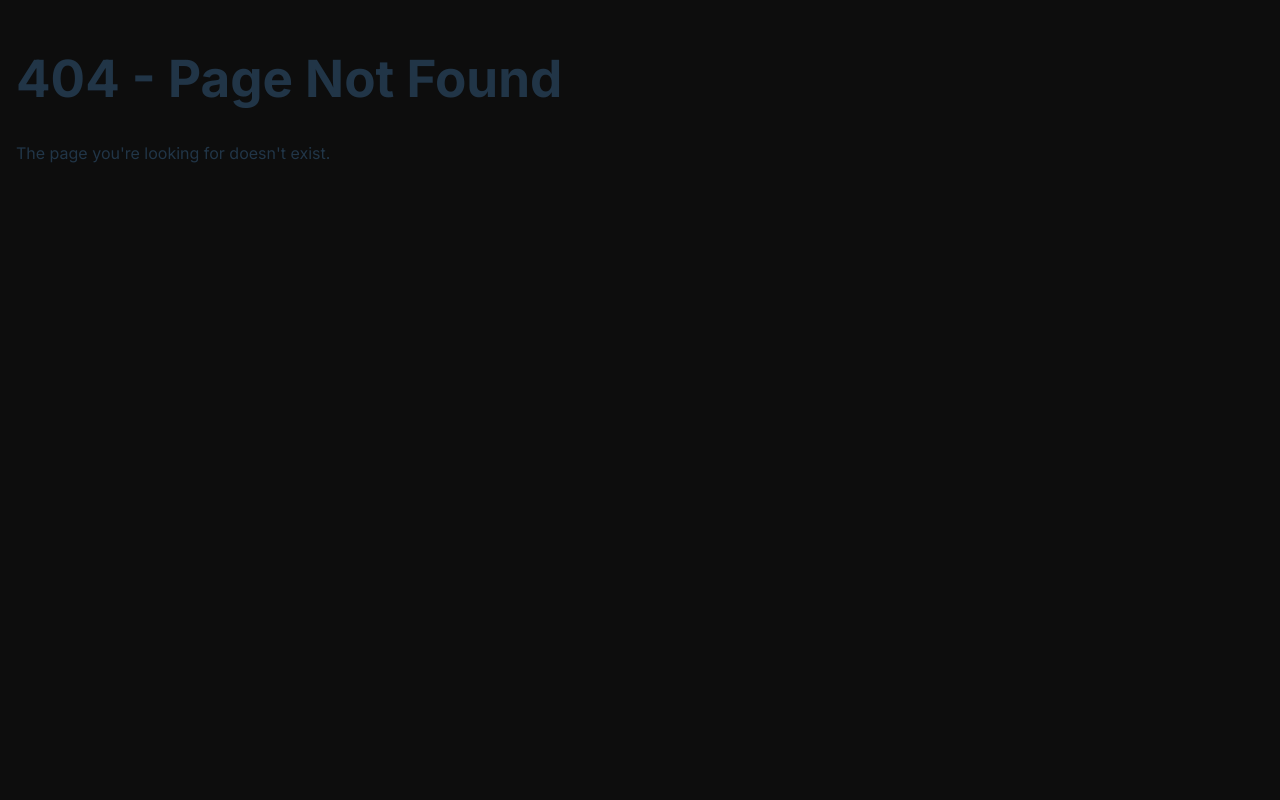
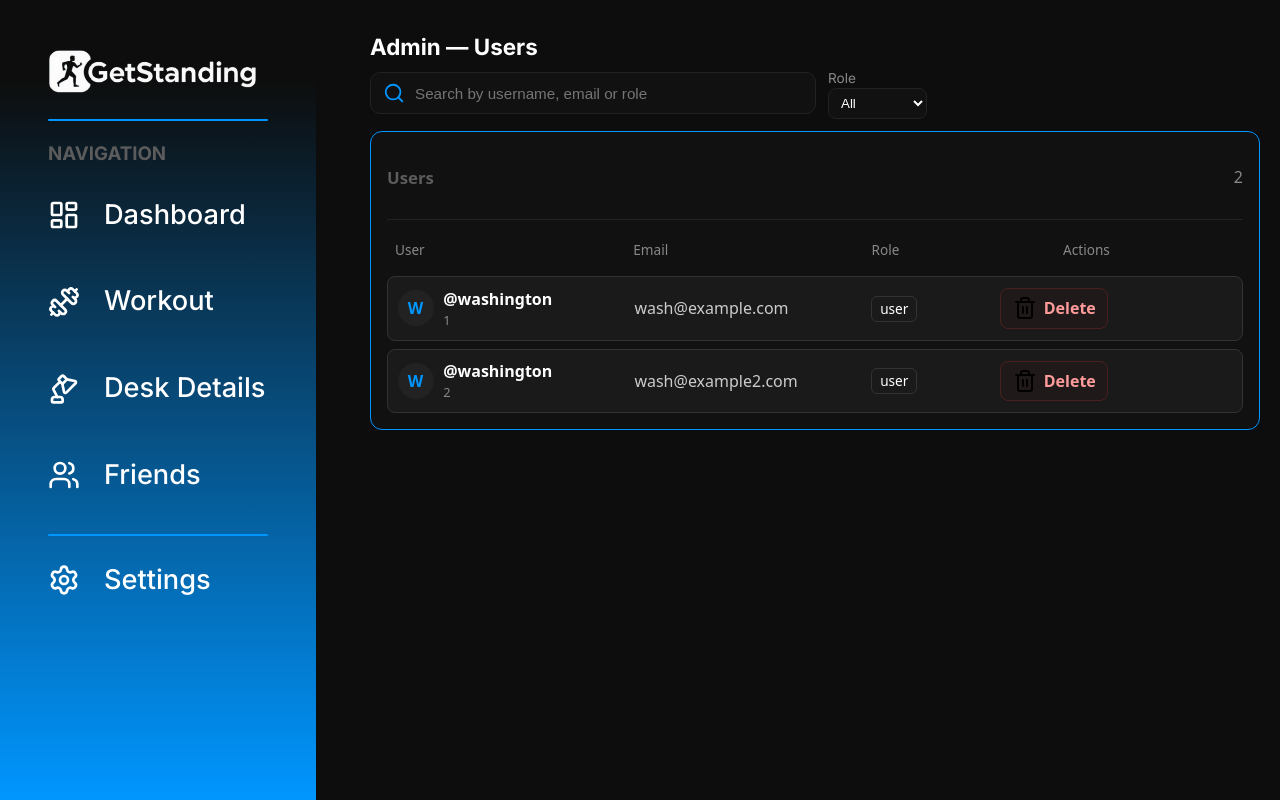
Before and after one commit to vladi245/WebFrontend-group8, a React (Vite) app: page /admin in a window 1280 px wide. Before the commit this address led to /error. Built offline with nearby package versions, Linux system fonts and the light colour scheme.

Commit message:
(SG-88) setup a basic admin control panel for users component

```diff
--- a/src/App.tsx
+++ b/src/App.tsx
@@ -12,6 +12,7 @@ import Workout from './pages/Workout'
 import Settings from './pages/Settings'
 import Friends from './pages/Friends'
 import Dashboard from './pages/Dashboard'
+import UsersPage from './pages/Admin/UsersPage'
 
 function App() {
 
@@ -26,6 +27,7 @@ function App() {
           <Route path="/about" element={<AboutUs />} />
           <Route path="/desk" element={<Desk />} />
           <Route path="/workout" element={<Workout />} />
+          <Route path="/admin" element={<UsersPage />} />
           <Route path="/dashboard" element={<Dashboard />} />
           <Route path="/settings" element={<Settings />} />
           <Route path="/friends" element={<Friends />} />
--- /dev/null
+++ b/src/pages/Admin/SearchBar/SearchBar.module.css
@@ -0,0 +1,26 @@
+.wrapper {
+display: flex;
+align-items: center;
+gap: 0.5rem;
+background: #111;
+border: 1px solid #222;
+padding: 0.5rem 0.75rem;
+border-radius: 10px;
+width: 420px;
+}
+
+
+.icon {
+font-size: 1rem;
+color: #0096FF;
+}
+
+
+.input {
+background: transparent;
+border: none;
+outline: none;
+color: #fff;
+font-size: 0.95rem;
+width: 100%;
+}
--- /dev/null
+++ b/src/pages/Admin/SearchBar/SearchBar.tsx
@@ -0,0 +1,25 @@
+import React from 'react';
+import styles from './SearchBar.module.css';
+import { Search } from 'lucide-react';
+
+
+interface Props {
+placeholder?: string;
+value: string;
+onChange: (val: string) => void;
+}
+
+
+export default function SearchBar({ placeholder = 'Search...', value, onChange }: Props) {
+return (
+<div className={styles.wrapper}>
+<Search className={styles.icon} />
+<input
+className={styles.input}
+placeholder={placeholder}
+value={value}
+onChange={(e) => onChange(e.target.value)}
+/>
+</div>
+);
+}
--- /dev/null
+++ b/src/pages/Admin/UsersPage.module.css
@@ -0,0 +1,30 @@
+.title {
+color: white;
+font-size: 1.4rem;
+margin-bottom: 8px;
+}
+
+
+.controlsRow {
+display: flex;
+align-items: center;
+gap: 12px;
+}
+
+
+.filterWrap {
+display: flex;
+flex-direction: column;
+}
+
+
+.filterLabel { color: #888; font-size: 0.85rem }
+
+
+.select {
+background: #111;
+border: 1px solid #222;
+color: white;
+padding: 6px 8px;
+border-radius: 8px;
+}
--- /dev/null
+++ b/src/pages/Admin/UsersPage.tsx
@@ -0,0 +1,89 @@
+import React, { useEffect, useMemo, useState } from 'react';
+import Navbar from '../../components/NavbarVertical/Navbar';
+import SearchBar from './SearchBar/SearchBar';
+import UsersTable from './UsersTable/UsersTable';
+import styles from './UsersPage.module.css';
+
+
+// Temporary mock fetching function — replace with your real API call
+async function fetchUsersMock() {
+return new Promise(resolve => {
+setTimeout(() => {
+resolve([
+{ id: '1', name: 'washington', email: 'wash@example.com', type: 'user' },
+{ id: '2', name: 'washington', email: 'wash@example2.com', type: 'user' }
+]);
+}, 350);
+});
+}
+
+
+export default function UsersPage() {
+const [query, setQuery] = useState('');
+const [roleFilter, setRoleFilter] = useState('all');
+const [users, setUsers] = useState([] as any[]);
+const [loading, setLoading] = useState(true);
+
+
+useEffect(() => {
+let mounted = true;
+setLoading(true);
+fetchUsersMock().then((data: any) => {
+if (!mounted) return;
+setUsers(data);
+setLoading(false);
+});
+return () => { mounted = false };
+}, []);
+
+
+const handleDelete = (id: string) => {
+// Replace with real delete call
+setUsers(prev => prev.filter(u => u.id !== id));
+};
+
+
+const filtered = useMemo(() => {
+const q = query.trim().toLowerCase();
+return users.filter(u => {
+if (roleFilter !== 'all' && u.role !== roleFilter) return false;
+if (!q) return true;
+return (
+u.username.toLowerCase().includes(q) ||
+u.email.toLowerCase().includes(q) ||
+(u.role || '').toLowerCase().includes(q)
+);
+});
+}, [users, query, roleFilter]);
+
+
+return (
+<>
+<Navbar />
+<div style={{ marginLeft: '350px', padding: '20px' }}>
+<h1 className={styles.title}>Admin — Users</h1>
+<div className={styles.controlsRow}>
+<SearchBar
+placeholder="Search by username, email or role"
+value={query}
+onChange={(v) => setQuery(v)}
+/>
+<div className={styles.filterWrap}>
+<label className={styles.filterLabel}>Role</label>
+<select value={roleFilter} onChange={(e) => setRoleFilter(e.target.value)} className={styles.select}>
+<option value="all">All</option>
+<option value="admin">Admin</option>
+<option value="moderator">Moderator</option>
+<option value="user">User</option>
+</select>
+</div>
+</div>
+
+
+<div style={{ marginTop: '12px' }}>
+<UsersTable users={filtered} loading={loading} onDelete={handleDelete} />
+</div>
+</div>
+</>
+);
+}
--- /dev/null
+++ b/src/pages/Admin/UsersTable/UserRow.module.css
@@ -0,0 +1,76 @@
+.row {
+display: grid;
+grid-template-columns: 2fr 2fr 1fr 1fr 1fr;
+gap: 12px;
+align-items: center;
+padding: 0.6rem;
+background-color: #1a1a1a;
+border-radius: 8px;
+border: 1px solid #333;
+}
+
+
+.avatar {
+width: 36px;
+height: 36px;
+border-radius: 999px;
+display: inline-flex;
+align-items: center;
+justify-content: center;
+background: #222;
+color: #0096FF;
+margin-right: 0.6rem;
+font-weight: 600;
+}
+
+
+.colUser {
+display: flex;
+align-items: center;
+}
+
+
+.username {
+color: #fff;
+font-weight: 600;
+}
+
+
+.sub {
+color: #888;
+font-size: 0.8rem;
+}
+
+
+.colEmail { color: #ccc }
+.colRole { }
+.role {
+border: 1px solid #333;
+padding: 0.15rem 0.5rem;
+border-radius: 6px;
+font-size: 0.85rem;
+}
+
+
+.colStatus { }
+.active { color: #00d166; font-weight: 600 }
+.inactive { color: #ffb86b }
+
+
+.colActions { display: flex; justify-content: flex-end }
+
+
+.deleteBtn {
+display: inline-flex;
+align-items: center;
+gap: 0.45rem;
+padding: 0.45rem 0.7rem;
+border-radius: 8px;
+border: 1px solid #4a1f1f;
+background: rgba(140, 20, 20, 0.06);
+cursor: pointer;
+}
+
+
+.trashIcon { font-size: 0.95rem }
+.deleteText { color: #ff9b9b; font-weight: 600 }
--- /dev/null
+++ b/src/pages/Admin/UsersTable/UserRow.tsx
@@ -0,0 +1,49 @@
+import React from 'react';
+import styles from './UserRow.module.css';
+import { Trash2 } from 'lucide-react';
+
+
+interface User {
+id: string;
+name: string;
+email: string;
+type: string;
+}
+
+
+interface Props {
+user: User;
+onDelete: (id: string) => void;
+}
+
+
+export default function UserRow({ user, onDelete }: Props) {
+const handleDelete = () => {
+if (confirm(`Delete user ${user.name}? This action cannot be undone.`)) {
+onDelete(user.id);
+}
+};
+
+
+return (
+    <div className={styles.row}>
+        <div className={styles.colUser}>
+            <div className={styles.avatar}>{user.name.charAt(0).toUpperCase()}</div>
+                <div>
+                    <div className={styles.username}>@{user.name}</div>
+                    <div className={styles.sub}>{user.id}</div>
+                </div>
+            </div>
+
+
+            <div className={styles.colEmail}>{user.email}</div>
+            <div className={styles.colRole}><span className={styles.role}>{user.type}</span></div>
+            <div className={styles.colActions}>
+                <button className={styles.deleteBtn} onClick={handleDelete} title="Delete user">
+                <Trash2 className={styles.trashIcon} />
+            <span className={styles.deleteText}>Delete</span>
+            </button>
+        </div>
+    </div>
+    );
+}
--- /dev/null
+++ b/src/pages/Admin/UsersTable/UsersTable.module.css
@@ -0,0 +1,64 @@
+.card {
+border: 1px solid #0096FF;
+border-radius: 12px;
+padding: 1rem;
+color: white;
+font-family: system-ui, sans-serif;
+background-color: #111;
+}
+
+
+.header {
+display: flex;
+align-items: center;
+justify-content: space-between;
+margin-bottom: 0.75rem;
+}
+
+
+.title {
+font-size: 1.05rem;
+font-weight: 600;
+}
+
+
+.count {
+color: #888;
+}
+
+
+.tableWrap {
+border-top: 1px solid #222;
+padding-top: 0.75rem;
+}
+
+
+.tableHeader {
+display: grid;
+grid-template-columns: 2fr 2fr 1fr 1fr 1fr;
+gap: 12px;
+padding: 0.5rem 0.5rem;
+color: #888;
+font-size: 0.85rem;
+}
+
+
+.tableBody {
+display: flex;
+flex-direction: column;
+gap: 0.5rem;
+margin-top: 0.5rem;
+}
+
+
+.loading, .empty {
+padding: 1rem;
+color: #999;
+}
+
+
+.colUser { }
+.colEmail { }
+.colRole { }
+.colStatus { }
+.colActions { text-align: right }
--- /dev/null
+++ b/src/pages/Admin/UsersTable/UsersTable.tsx
@@ -0,0 +1,54 @@
+import React from 'react';
+import UserRow from './UserRow';
+import styles from './UsersTable.module.css';
+
+
+interface User {
+id: string;
+username: string;
+email: string;
+role: string;
+status: string;
+}
+
+
+interface Props {
+users: User[];
+loading?: boolean;
+onDelete: (id: string) => void;
+}
+
+
+export default function UsersTable({ users, loading, onDelete }: Props) {
+return (
+<div className={styles.card}>
+<div className={styles.header}>
+<h3 className={styles.title}>Users</h3>
+<span className={styles.count}>{users.length}</span>
+</div>
+
+
+<div className={styles.tableWrap}>
+<div className={styles.tableHeader}>
+<div className={styles.colUser}>User</div>
+<div className={styles.colEmail}>Email</div>
+<div className={styles.colRole}>Role</div>
+<div className={styles.colActions}>Actions</div>
+</div>
+
+
+{loading ? (
+<div className={styles.loading}>Loading users…</div>
+) : users.length === 0 ? (
+<div className={styles.empty}>No users found.</div>
+) : (
+<div className={styles.tableBody}>
+{users.map(u => (
+<UserRow key={u.id} user={u} onDelete={onDelete} />
+))}
+</div>
+)}
+</div>
+</div>
+);
+}
```
